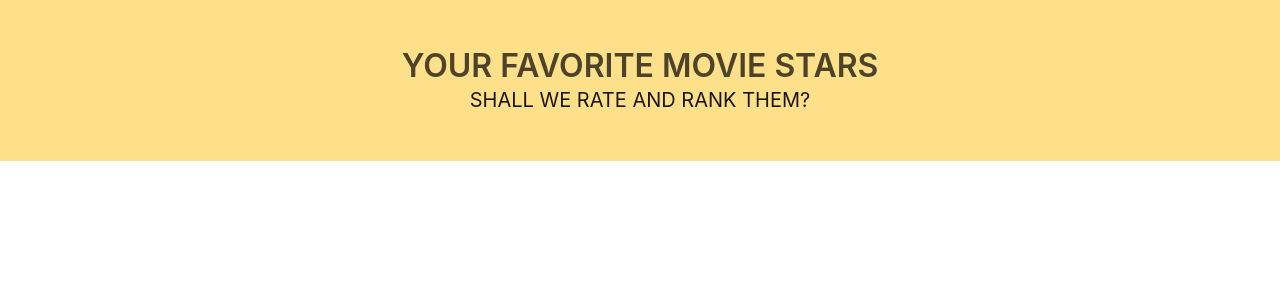
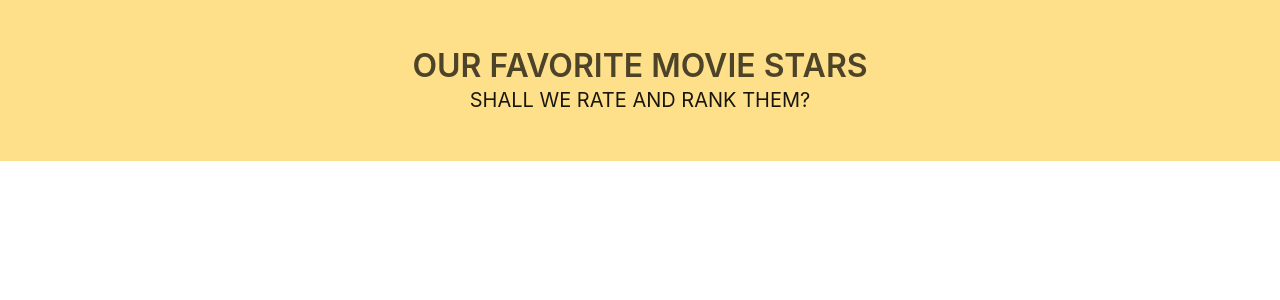
Before and after one commit to 7ooyoungoh/movie_star, a Flask app: page / in a window 1280 px wide. Shown: the top 300 px of the page. Run offline with Flask 2, Linux system fonts and the light colour scheme; data that the repository does not hold is empty; some libraries are stand-ins or nearby versions.

Commit message:
title edited

```diff
--- a/templates/index.html
+++ b/templates/index.html
@@ -20,7 +20,7 @@
     <div class="hero-body">
         <div class="container center">
             <h1 class="title">
-                YOUR FAVORITE MOVIE STARS
+                OUR FAVORITE MOVIE STARS
             </h1>
             <h2 class="subtitle">
                 SHALL WE RATE AND RANK THEM?
```
